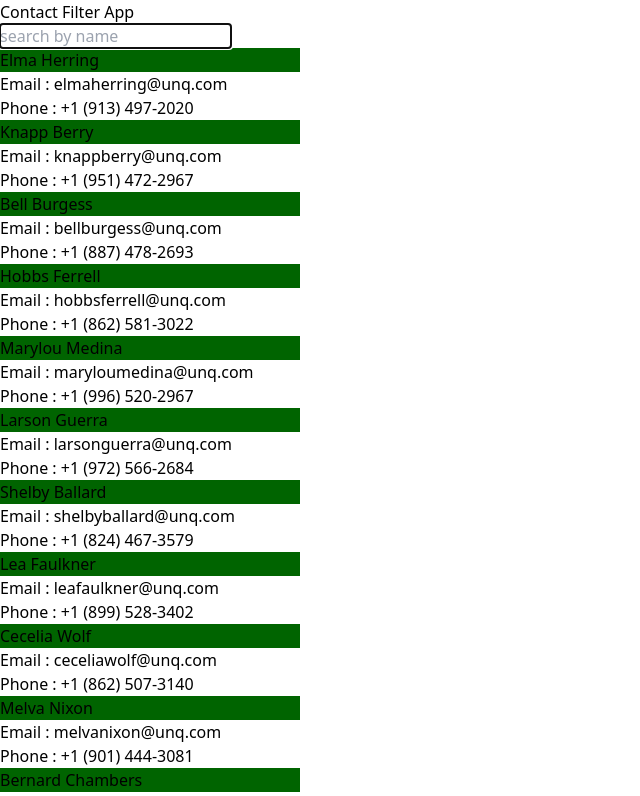
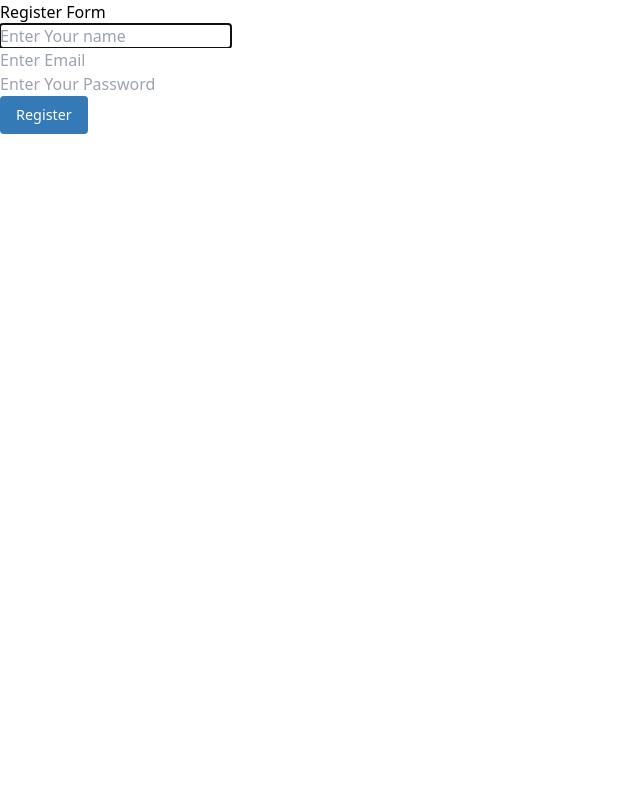
Before and after one commit to Hendrickhz/react-30-projects, a React (Vite) app: page / in a window 1280 px wide. Shown: the top 796 px of the page, without its empty margins (0-640 px from the left). Built offline with nearby package versions, Linux system fonts and the light colour scheme.

Commit message:
project 15 | register form finished

```diff
--- a/src/App.jsx
+++ b/src/App.jsx
@@ -4,7 +4,8 @@ import React from "react";
 // import Randomize from "./projects/02-randomize-color/Randomize";
 // import ESignature from './projects/E-signature-01/ESignature'
 import "./App.css";
-import ContactFilterApp from "./projects/14-contact-filler-app/ContactFilterApp";
+import RegForm from "./projects/15-register-form/RegForm";
+// import ContactFilterApp from "./projects/14-contact-filler-app/ContactFilterApp";
 // import ProgressBar from "./projects/12-progress-bar/ProgressBar";
 // import DialogBox from "./projects/13-dialog-box/DialogBox";
 // import PopUpApp from "./projects/11-magic-pop/PopUpApp";
@@ -31,7 +32,8 @@ const App = () => {
       {/* <PopUpApp/> */}
       {/* <ProgressBar/> */}
       {/* <DialogBox/> */}
-      <ContactFilterApp />
+      {/* <ContactFilterApp /> */}
+      <RegForm/>
     </div>
   );
 };
--- a/src/components/Alert.jsx
+++ b/src/components/Alert.jsx
@@ -20,7 +20,7 @@ const Alert = ({ text, color, showTime = 3000, disappear = true }) => {
     return (
       <div
         ref={divRef}
-        className={`  items-center  flex justify-between w-56 px-3 py-2 rounded mx-3 ${
+        className={`  items-center  flex justify-between mx-auto w-56 px-3 py-2 rounded  ${
           color ? color : "alert-primary"
         }`}
       >
--- /dev/null
+++ b/src/projects/15-register-form/RegForm.jsx
@@ -0,0 +1,118 @@
+import React, { useEffect, useRef, useState } from "react";
+import Title from "../../components/Title";
+import Alert from "../../components/Alert";
+import Button from "../../components/Button";
+const RegForm = () => {
+  const inputName = useRef(null);
+  const inputEmail = useRef(null);
+  const inputPassword = useRef(null);
+
+  const [values, setValues] = useState({
+    username: "",
+    email: "",
+    password: "",
+  });
+  const [submit, setSubmit] = useState(false);
+  const [valid, setValid] = useState(false);
+  const handleName = (e) => {
+    setValues({ ...values, username: e.target.value });
+  };
+  const handleEmail = (e) => {
+    setValues({ ...values, email: e.target.value });
+  };
+  const handlePassword = (e) => {
+    setValues({ ...values, password: e.target.value });
+  };
+  useEffect(() => {
+    inputName.current.focus();
+  }, []);
+  const handleSubmit = (e) => {
+    e.preventDefault();
+    if (!values.username) {
+      inputName.current.focus();
+    } else if (!values.email) {
+      inputEmail.current.focus();
+    } else if (!values.password) {
+      inputPassword.current.focus();
+    }
+    setSubmit(true);
+    if (values.username && values.email && values.password) {
+      setValid(true);
+    }
+  };
+  return (
+    <div className=" container mx-auto ">
+      {submit && valid ? (
+        <div className="text-center my-4">
+          <Alert
+            disappear={false}
+            color={"alert-success"}
+            text={"Register Successful"}
+          />
+          <Title text={`Welcome ${values.username}`} classes={"text-3xl font-bold my-4"} />
+        </div>
+      ) : (
+        <div className="px-4 my-5 shadow-sm">
+          <Title text={"Register Form"} />
+          <div className="border p-5">
+            <form action="" onSubmit={handleSubmit}>
+              <div className=" my-3">
+                <input
+                  className="p-2 border w-full"
+                  type="text"
+                  name="username"
+                  placeholder="Enter Your name"
+                  id=""
+                  ref={inputName}
+                  onChange={handleName}
+                />
+                {submit && !values.username ? (
+                  <label htmlFor="" className=" text-sm  my-2 text-red-500">
+                    Enter username
+                  </label>
+                ) : null}
+              </div>
+              <div className=" my-3">
+                <input
+                  className="p-2 border w-full"
+                  type="email"
+                  name="email"
+                  placeholder="Enter Email"
+                  id=""
+                  ref={inputEmail}
+                  onChange={handleEmail}
+                />
+                {submit && !values.email ? (
+                  <label htmlFor="" className=" text-sm  my-2 text-red-500">
+                    Enter email
+                  </label>
+                ) : null}
+              </div>
+              <div className=" my-3">
+                <input
+                  className="p-2 border w-full"
+                  type="password"
+                  name="password"
+                  placeholder="Enter Your Password"
+                  id=""
+                  ref={inputPassword}
+                  onChange={handlePassword}
+                />
+                {submit && !values.password ? (
+                  <label htmlFor="" className=" text-sm  my-2 text-red-500">
+                    Enter password
+                  </label>
+                ) : null}
+              </div>
+              <div className="my-3">
+                <Button text={"Register"} />
+              </div>
+            </form>
+          </div>
+        </div>
+      )}
+    </div>
+  );
+};
+
+export default RegForm;
```
